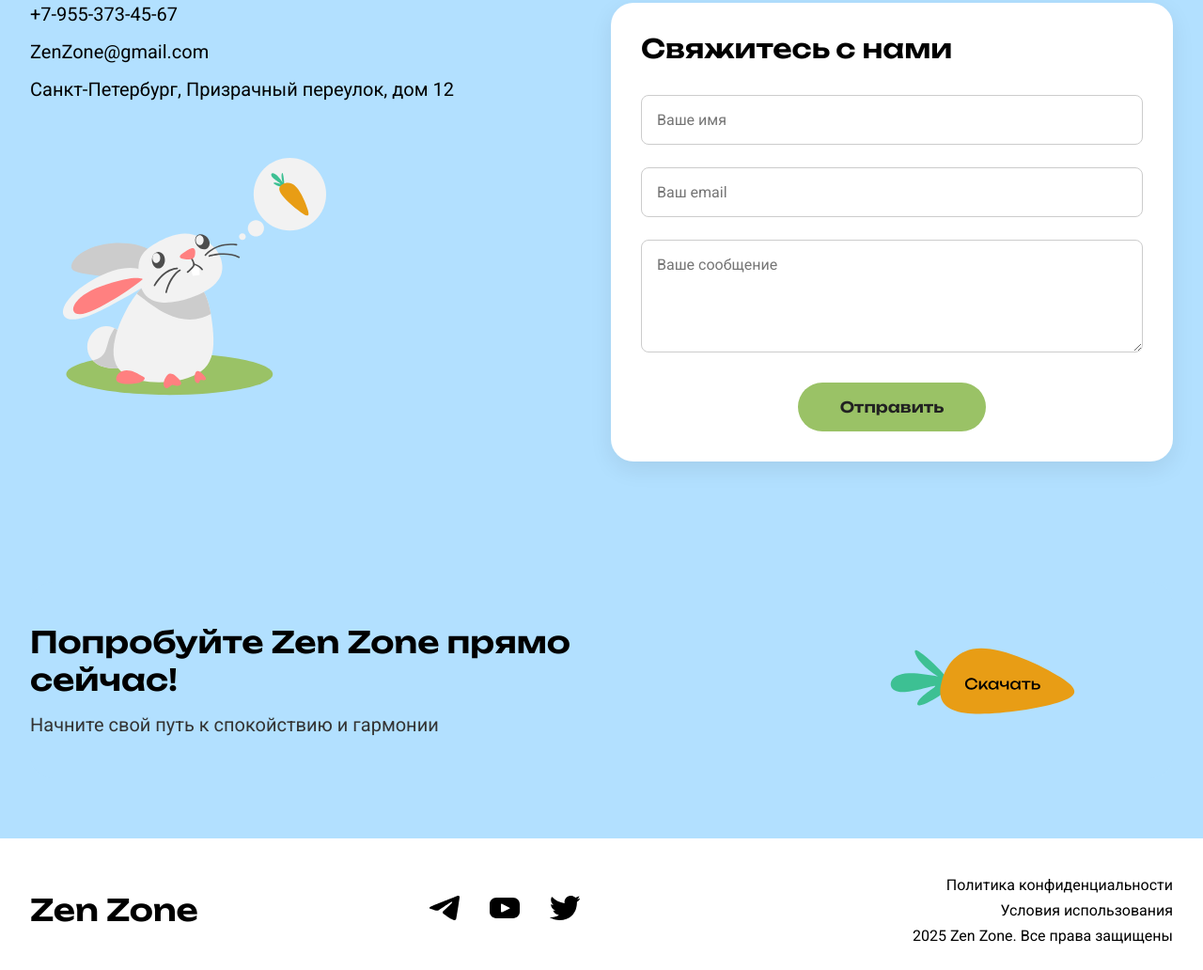
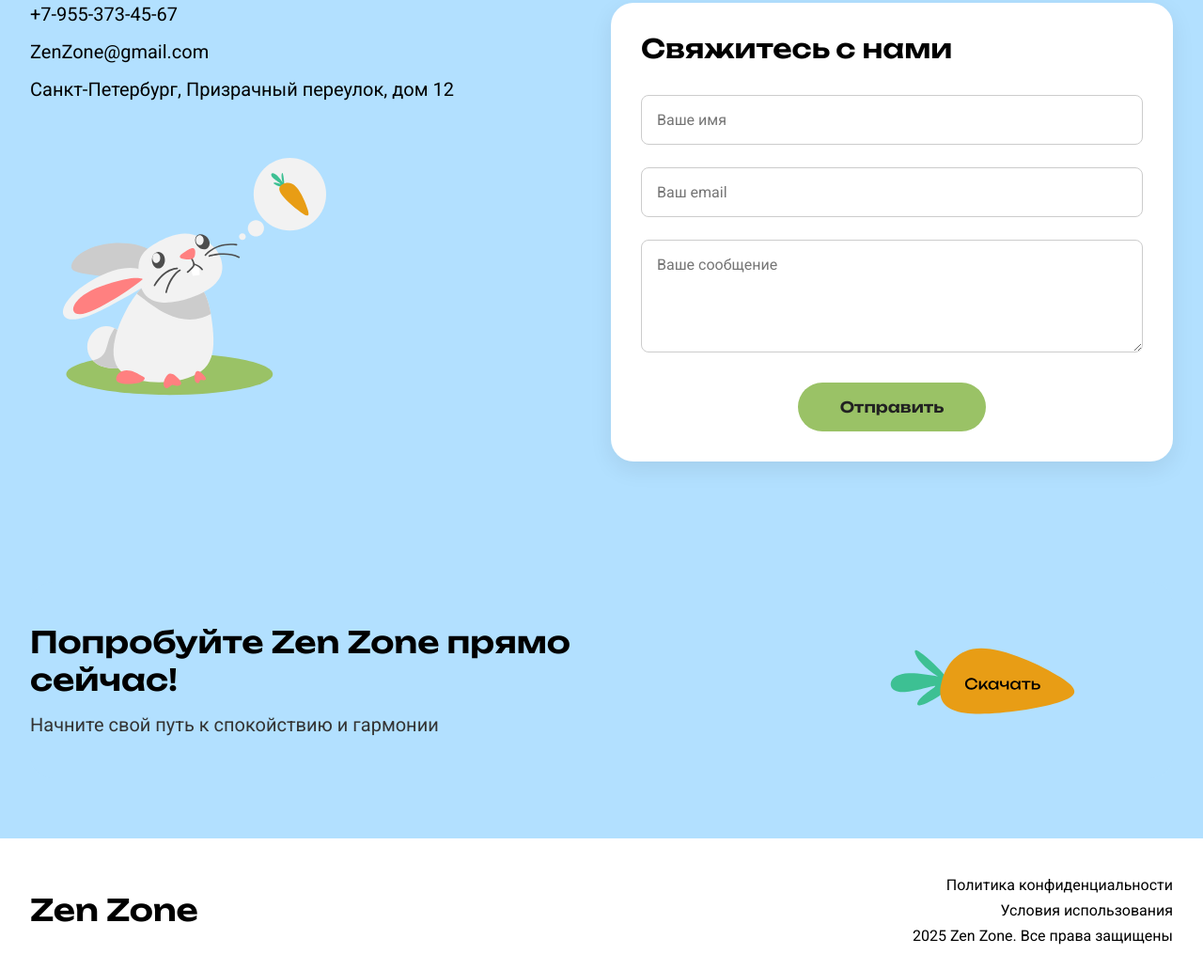
Before and after one commit to rinaarina/Syrovatkina-K.Y..github.io, a plain HTML site: page index.html in a window 1280 px wide. Shown: the part 3311-4343 px from the top of the page at 94% size. Drawn offline with Linux system fonts and the light colour scheme.

Commit message:
Update index.html
Signed-off-by: rinaarina <karinasyrovatkina@gmail.com>

```diff
--- a/index.html
+++ b/index.html
@@ -275,17 +275,6 @@
         <div class="grid-container footer-content">
             <div class="footer-left">
                 <div class="footer-title">Zen Zone</div>
-            </div>
-            <div class="footer-social">
-                <a href="#" class="social-link" data-icon="тг">
-                    <img src="images/тг.svg" alt="Telegram" class="social-icon social-tg">
-                </a>
-                <a href="#" class="social-link" data-icon="ютуб">
-                    <img src="images/ютуб.svg" alt="YouTube" class="social-icon social-youtube">
-                </a>
-                <a href="#" class="social-link" data-icon="твиттер">
-                    <img src="images/твиттер.svg" alt="Twitter" class="social-icon social-twitter">
-                </a>
             </div>
             <div class="footer-right">
                 <a href="#" class="footer-link">Политика конфиденциальности</a>
```
